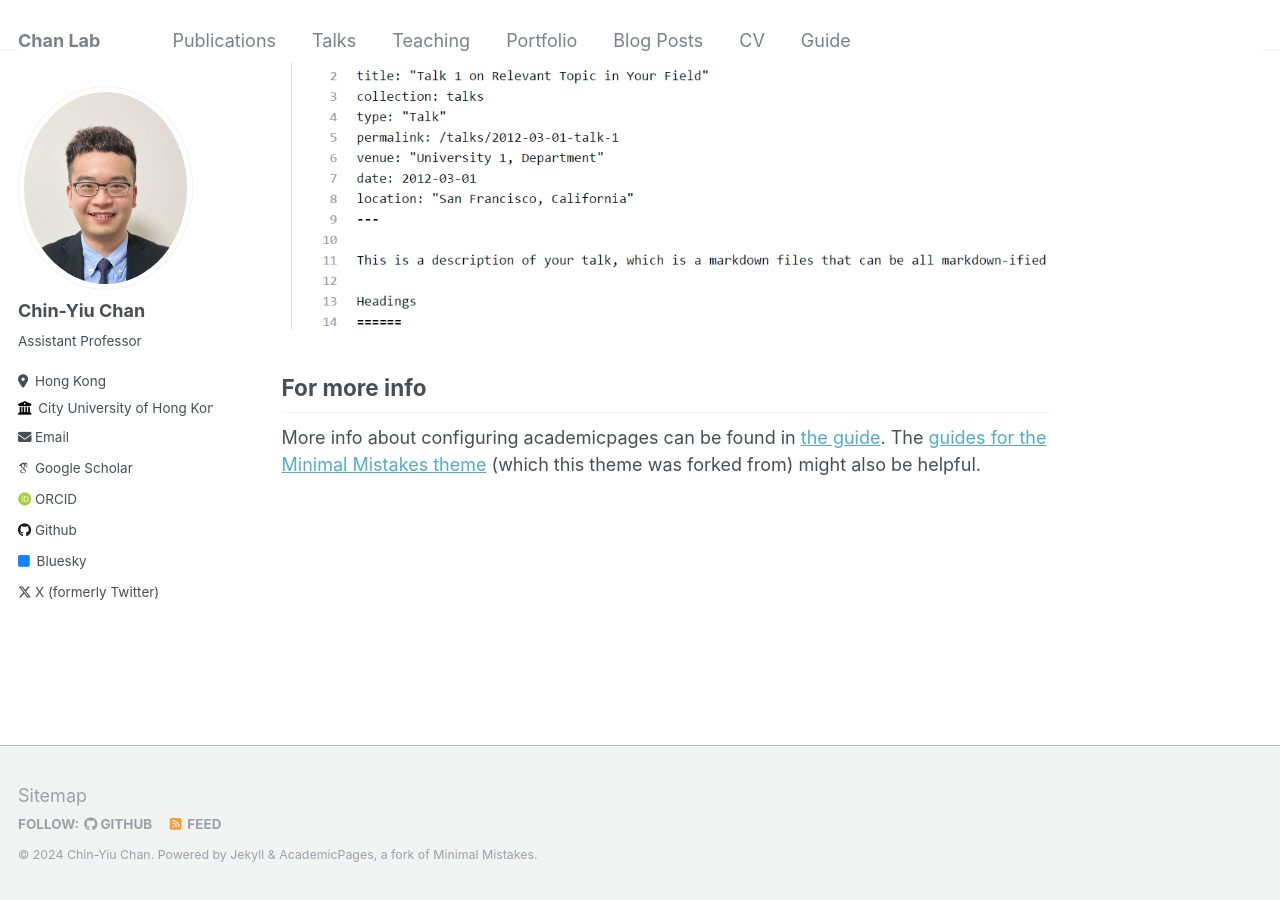
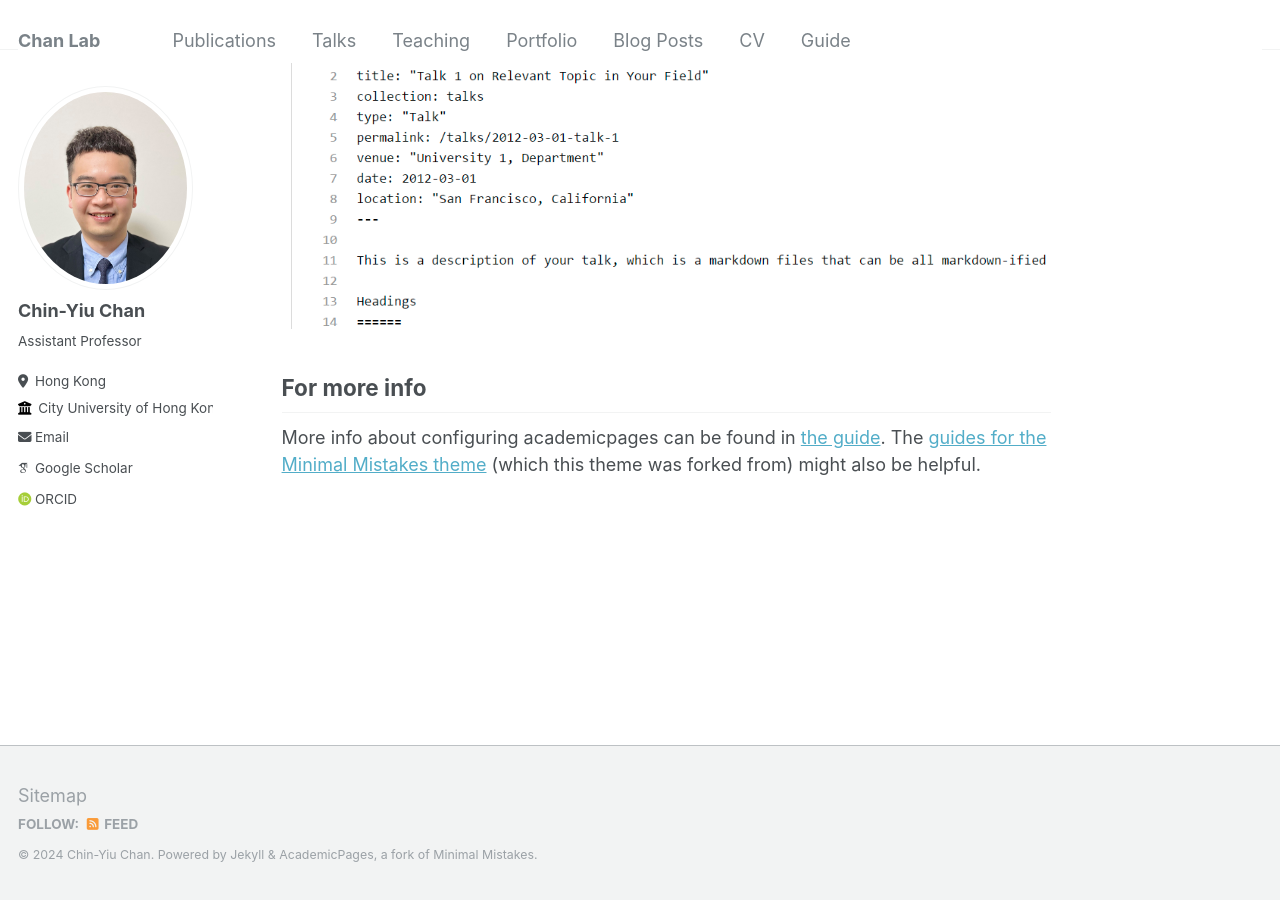
Before and after one commit to cychan-chem/chinychan.github.io, a Jekyll site: the page built from _pages/about.md, in a window 1280 px wide and 900 px high, scrolled down 2640 px. Built offline with Jekyll 4.4.1, drawn with Linux system fonts in a browser that asks for light colours; some web fonts are replaced; part of the change alters nothing that is shown.

Commit message:
Update _config.yml

```diff
--- a/_config.yml
+++ b/_config.yml
@@ -42,13 +42,13 @@ author:
   bitbucket        : # Username - Update with your username on the site
   codepen          : # Username
   dribbble         : # Username
-  github           : "academicpages"
+  github           :
   kaggle           : # Username
   stackoverflow    : # User number or user number and name (i.e., use "1" or "1/jeff-atwood")
 
   # Social media
-  bluesky          : "bsky.app" # Replace this with you Bluesky username
-  facebook         : # Username
+  bluesky          :
+  facebook         :
   flickr           : # Username
   foursquare       : # Username
   goodreads        : # Username
@@ -64,7 +64,7 @@ author:
   steam            : # Username
   telegram         : # URL
   tumblr           : # Username
-  twitter          : "UniofOxford"  # Replace this with your X / Twitter handle
+  twitter          :
   vine             : # Username
   weibo            : # Username
   wikipedia        : # Username
```
